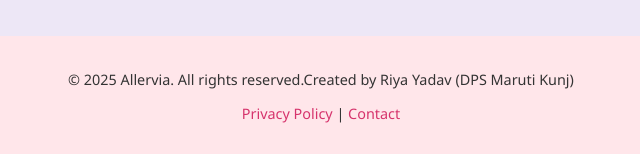
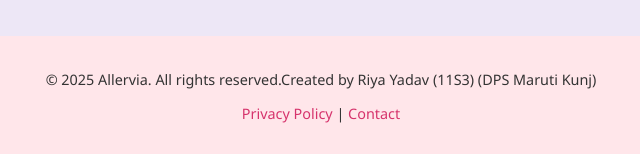
Before and after one commit to Riya20209/Allervia, a plain HTML site: page index.html in a window 1280 px wide. Shown: the part 1702-1856 px from the top of the page, 319-959 px from the left. Drawn offline with Linux system fonts and the light colour scheme.

Commit message:
Update index.html

```diff
--- a/index.html
+++ b/index.html
@@ -221,7 +221,7 @@
 
   <!-- Footer -->
   <footer style="text-align: center; padding: 20px; background-color: #ffe6ea; font-size: 0.9em;">
-    <p>&copy; 2025 Allervia. All rights reserved.Created by Riya Yadav (DPS Maruti Kunj)</p>
+    <p>&copy; 2025 Allervia. All rights reserved.Created by Riya Yadav (11S3) (DPS Maruti Kunj)</p>
     <p><a href="#" style="color: #d6336c; text-decoration: none;">Privacy Policy</a> | <a href="#" style="color: #d6336c; text-decoration: none;">Contact</a></p>
   </footer>
 </body>
```
